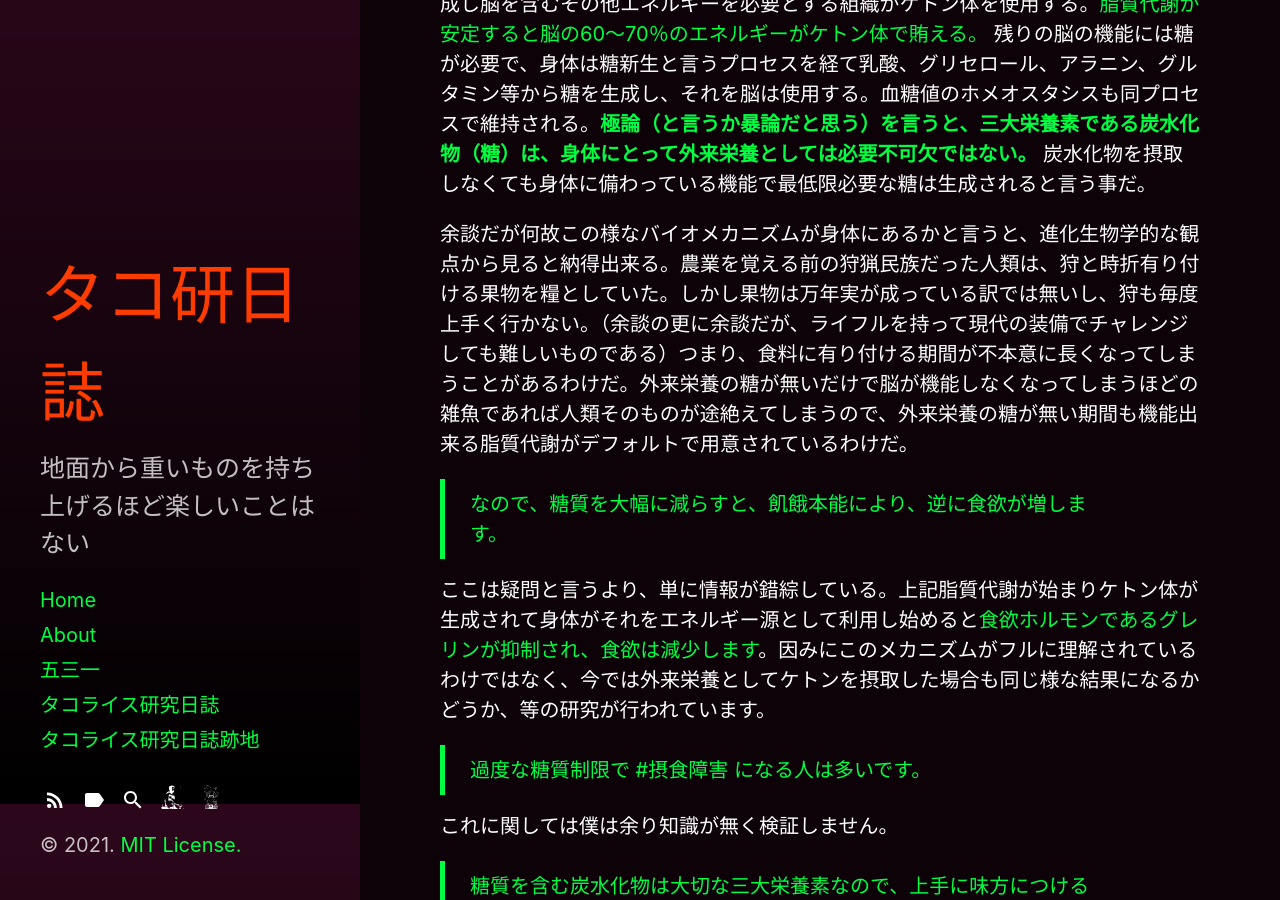
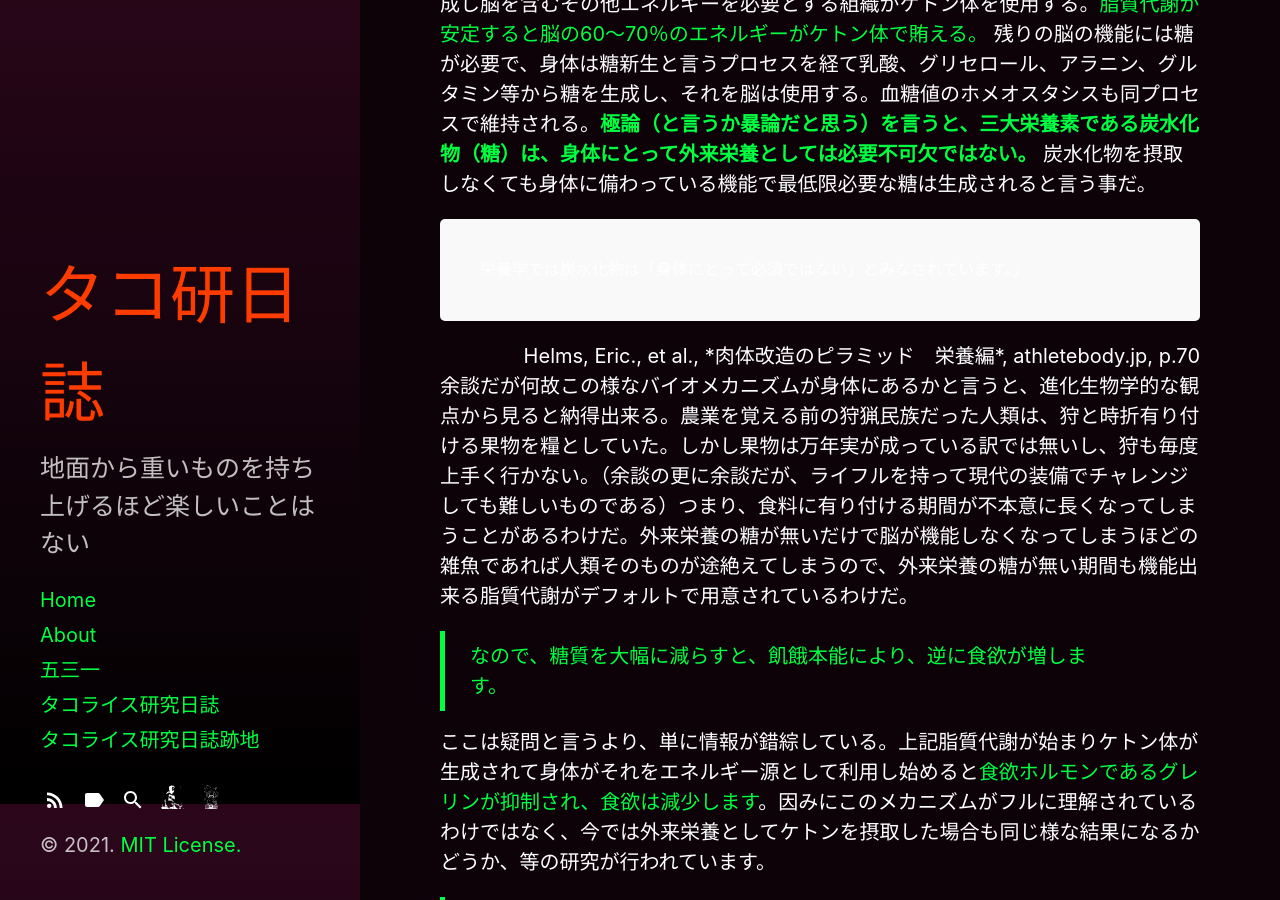
Before and after one commit to buckybean/buckybean.github.io, a Jekyll site: the page built from _posts/tacokennisshi/2021-07-23-tacokennisshi-gluconegogenesis.md, in a window 1280 px wide and 900 px high, scrolled down 996 px. Built offline with Jekyll 4.4.1, drawn with Linux system fonts in a browser that asks for light colours; comment, search, counter and statistics services are not loaded.

Commit message:
Update 2021-07-23-tacokennisshi-gluconegogenesis.md

```diff
--- a/_posts/tacokennisshi/2021-07-23-tacokennisshi-gluconegogenesis.md
+++ b/_posts/tacokennisshi/2021-07-23-tacokennisshi-gluconegogenesis.md
@@ -18,6 +18,13 @@ tags:
 > 巷に糖質オフの食品が増えていますが、糖質は脳の唯一のエネルギー源です。
 
 先ずここで疑問。身体へ外来栄養の糖の供給が一定である場合、脳は糖をエネルギー源として使用する。外来栄養の糖が不足している場合、身体は糖をメインに使用する代謝から脂質をメインに使用する代謝に変化する。このシフト時の過渡期は代謝効率が悪いので体調が悪く感じたりする。具体的には肝臓が脂質を利用してケトン体を生成し脳を含むその他エネルギーを必要とする組織がケトン体を使用する。[脂質代謝が安定すると脳の60〜70％のエネルギーがケトン体で賄える。](https://ccforum.biomedcentral.com/articles/10.1186/cc10020) 残りの脳の機能には糖が必要で、身体は糖新生と言うプロセスを経て乳酸、グリセロール、アラニン、グルタミン等から糖を生成し、それを脳は使用する。血糖値のホメオスタシスも同プロセスで維持される。**極論（と言うか暴論だと思う）を言うと、三大栄養素である炭水化物（糖）は、身体にとって外来栄養としては必要不可欠ではない。** 炭水化物を摂取しなくても身体に備わっている機能で最低限必要な糖は生成されると言う事だ。
+
+
+~~~
+栄養学では炭水化物は「身体にとって必須ではない」とみなされています。」
+~~~
+<div style="text-align: right"> Helms, Eric., et al., *肉体改造のピラミッド　栄養編*, athletebody.jp, p.70 </div>
+
 
 余談だが何故この様なバイオメカニズムが身体にあるかと言うと、進化生物学的な観点から見ると納得出来る。農業を覚える前の狩猟民族だった人類は、狩と時折有り付ける果物を糧としていた。しかし果物は万年実が成っている訳では無いし、狩も毎度上手く行かない。（余談の更に余談だが、ライフルを持って現代の装備でチャレンジしても難しいものである）つまり、食料に有り付ける期間が不本意に長くなってしまうことがあるわけだ。外来栄養の糖が無いだけで脳が機能しなくなってしまうほどの雑魚であれば人類そのものが途絶えてしまうので、外来栄養の糖が無い期間も機能出来る脂質代謝がデフォルトで用意されているわけだ。
 
```
